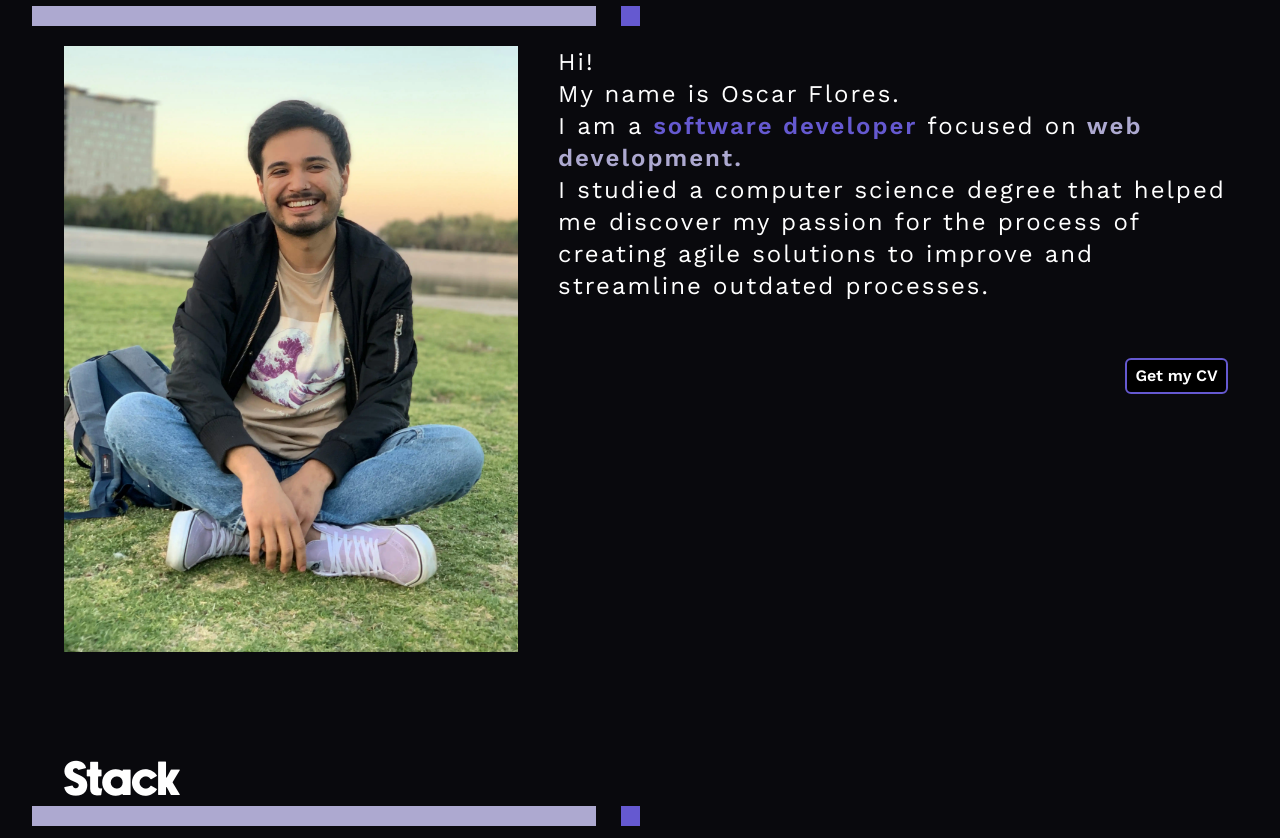
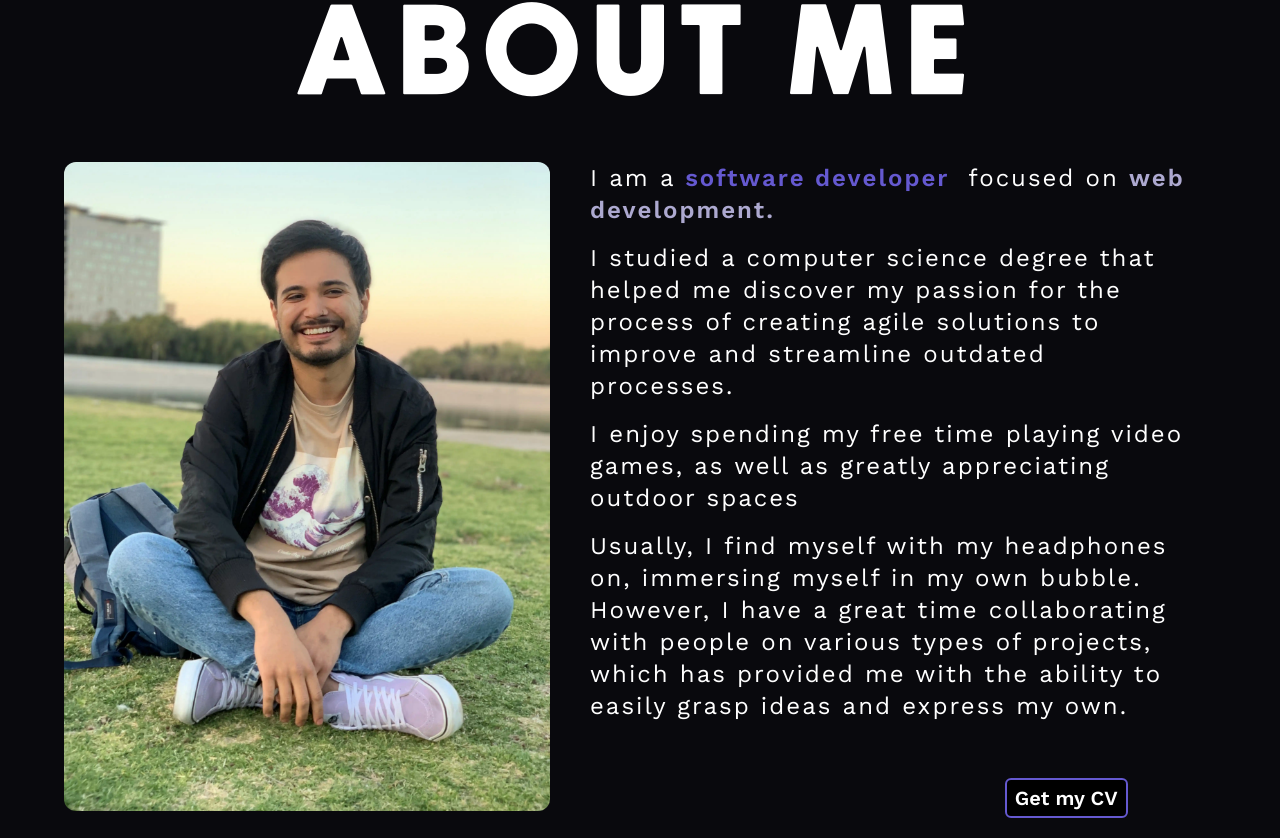
Before and after one commit to Oscar-FV/minimal-portfolio, a React (Vite) app: page / in a window 1280 px wide. Shown: the part 882-1720 px from the top of the page. Built offline with nearby package versions, Linux system fonts and the light colour scheme.

Commit message:
changed titles and added more description about me

```diff
--- a/src/components/AboutMe/AboutMe.tsx
+++ b/src/components/AboutMe/AboutMe.tsx
@@ -3,39 +3,43 @@ import { useScroll } from "../NavBar/useScroll";
 import { downloadCV } from "./AboutMe.controller";
 
 const AboutMe = () => {
-
   const { isNavBarFixed } = useScroll("aboutMe");
 
   return (
     <div className="mt-5 mx-8 h-fit lg:h-full flex flex-col-reverse lg:flex-row justify-center items-center lg:items-start">
       <img
-          className="lg:pl-8 w-10/12 lg:w-2/5 h-10/12 lg:h-full object-cover"
+        className="rounded-xl lg:ml-8 w-10/12 lg:w-2/5 h-10/12 lg:h-full object-cover"
         src={miPortrait}
         alt="A Very Talented web Dev"
       />
 
       <div id="aboutMe" className="lg:sticky lg:top-0">
-          <div className={`w-10/12 lg:w-full lg:sticky lg:space-y-4 lg:transform lg:transition-transform lg:duration-500 ease-in-out ${isNavBarFixed ? 'lg:translate-y-20' : ''}`}>
+        <div
+          className={`w-10/12 pr-10 lg:w-full lg:sticky lg:space-y-4 lg:transform lg:transition-transform lg:duration-500 ease-in-out ${
+            isNavBarFixed ? "lg:translate-y-20" : ""
+          }`}
+        >
           <p className="text-white text-xl lg:text-2xl font-worksans lg:h-fit whitespace-pre-wrap tracking-[2px] flex-1 lg:px-10 xl:pr-5">
-              Hi! <br />
-              My name is Oscar Flores.
-              <br />I am a{" "}
-              <span className="text-accent font-semibold">
-                software developer
-              </span>{" "}
-              focused on
-              <span className="text-primary font-semibold">
-                {" "}
-                web development.
-              </span>{" "}
-              <br />I studied a computer science degree that helped me discover my
+              I am a <strong className="text-accent font-semibold">
+                software developer </strong> focused on <strong className="text-primary font-semibold">web development.</strong>
+            </p>
+            <p className="text-white text-xl lg:text-2xl font-worksans lg:h-fit whitespace-pre-wrap tracking-[2px] flex-1 lg:px-10 xl:pr-5"    >
+            I studied a computer science degree that helped me discover my
             passion for the process of creating agile solutions to improve and
             streamline outdated processes.
             </p>
 
-            <div className="flex justify-end lg:px-10 xl:px-5">
+            <p className="text-white text-xl lg:text-2xl font-worksans lg:h-fit whitespace-pre-wrap tracking-[2px] flex-1 lg:px-10 xl:pr-5"    >
+            I enjoy spending my free time playing video games, as well as greatly appreciating outdoor spaces
+            </p>
+
+            <p className="text-white text-xl lg:text-2xl font-worksans lg:h-fit whitespace-pre-wrap tracking-[2px] flex-1 lg:px-10 xl:pr-5"    >
+            Usually, I find myself with my headphones on, immersing myself in my own bubble. However, I have a great time collaborating with people on various types of projects, which has provided me with the ability to easily grasp ideas and express my own.
+            </p>
+
+          <div className="flex justify-end lg:px-10 xl:px-20">
             <button
-                className="btn btn-primary  my-5 lg:my-10"
+              className="btn btn-primary my-5 lg:my-10 text-xl"
               onClick={downloadCV}
             >
               Get my CV
@@ -43,7 +47,6 @@ import { useScroll } from "../NavBar/useScroll";
           </div>
         </div>
       </div>
-
     </div>
   );
 };
--- /dev/null
+++ b/src/components/Elipse.tsx
@@ -0,0 +1,15 @@
+interface ElipseProps {
+    className ?: string
+}
+
+const Elipse = ( { className }: ElipseProps ) => {
+  return (
+    <div>
+    <svg className={className} width="50" height="50" viewBox="0 0 200 400" xmlns="http://www.w3.org/2000/svg">
+    <path d="M200 193C200 310.5 200 245.5 200 400C89.5431 400 0 310.457 0 200C0 89.5431 89.5431 0 200 0C200 93 200 82.5431 200 193Z" fill="white"/>
+    </svg>
+    </div>
+  )
+}
+
+export default Elipse
--- a/src/components/NavBar/NavBar.tsx
+++ b/src/components/NavBar/NavBar.tsx
@@ -5,7 +5,7 @@ const NavBar = () => {
   return (
     <nav id="navbar" className="flex justify-between items-center fixed z-10 top-0 bg-black py-3 px-6 lg:px-16 w-full">
       <img src={miniLogo} alt="" className="w-10 lg:w-[2rem] cursor-pointer"/>
-      <ul className="flex gap-8 justify-end items-center text-sm">
+      <ul className="flex gap-8 justify-end items-center text-base">
         <li className="cursor-pointer">About</li>
         <li className="cursor-pointer">Stack</li>
         <li className="cursor-pointer">Projects</li>
--- a/src/components/NavBar/useScroll.ts
+++ b/src/components/NavBar/useScroll.ts
@@ -13,7 +13,7 @@ export const useScroll = ( targetDiv: string ) => {
           const navBarRect = navBar.getBoundingClientRect();
           const divRect = div.getBoundingClientRect();
 
-          setIsNavBarFixed(navBarRect.bottom >= divRect.top);
+          setIsNavBarFixed(navBarRect.bottom + 150 >= divRect.top );
         }
       };
 
--- a/src/components/Tittle/Tittle.tsx
+++ b/src/components/Tittle/Tittle.tsx
@@ -4,21 +4,10 @@ interface TittleProps{
 
 const Tittle = ( {tittle}: TittleProps ) => {
   return (
-    <div className="my-5 mb-1">
-      <h3 className="pl-6 lg:pl-16 font-newake text-3xl lg:text-5xl text-white">
+    <div className="flex flew-row items-center justify-center mt-14 mb-10">
+      <h3 className="uppercase font-newake tracking-[0.5rem] lg:tracking-[1rem] text-6xl lg:text-[8rem] text-white">
         {tittle}
       </h3>
-      <div className="lg:pl-8 w-[60%] lg:w-1/2 flex gap-x-[10px] lg:gap-x-[25px]">
-        <svg className="w-[100%] h-[20px]">
-          <rect fill="#ADA9D0" className="w-[100%] h-[10px] lg:h-[20px]" />
-        </svg>
-        <svg className="w-[20px] h-[20px]">
-          <rect
-            fill="#6559D0"
-            className="w-[10px] lg:w-[20px] h-[10px] lg:h-[20px]"
-          />
-        </svg>
-      </div>
     </div>
   );
 };
--- a/src/index.css
+++ b/src/index.css
@@ -19,6 +19,11 @@ li:not(:last-child){
     @apply hidden lg:block text-white font-worksans relative w-fit after:block after:content-[''] after:absolute after:h-[3px] after:bg-accent after:w-full after:scale-x-0 after:hover:scale-x-100 after:transition after:duration-300 after:origin-center
 }
 
+.section-tittle{
+    font-size: 12rem;
+    line-height: 1;
+}
+
 
 @font-face{
     font-family: newake;
```
Also changed, not shown: src/assets/imgs/Ellipse.svg (added), src/assets/svgs/react-svgrepo-com.svg (deleted). Lines whose indentation alone changed are shown as unchanged.
